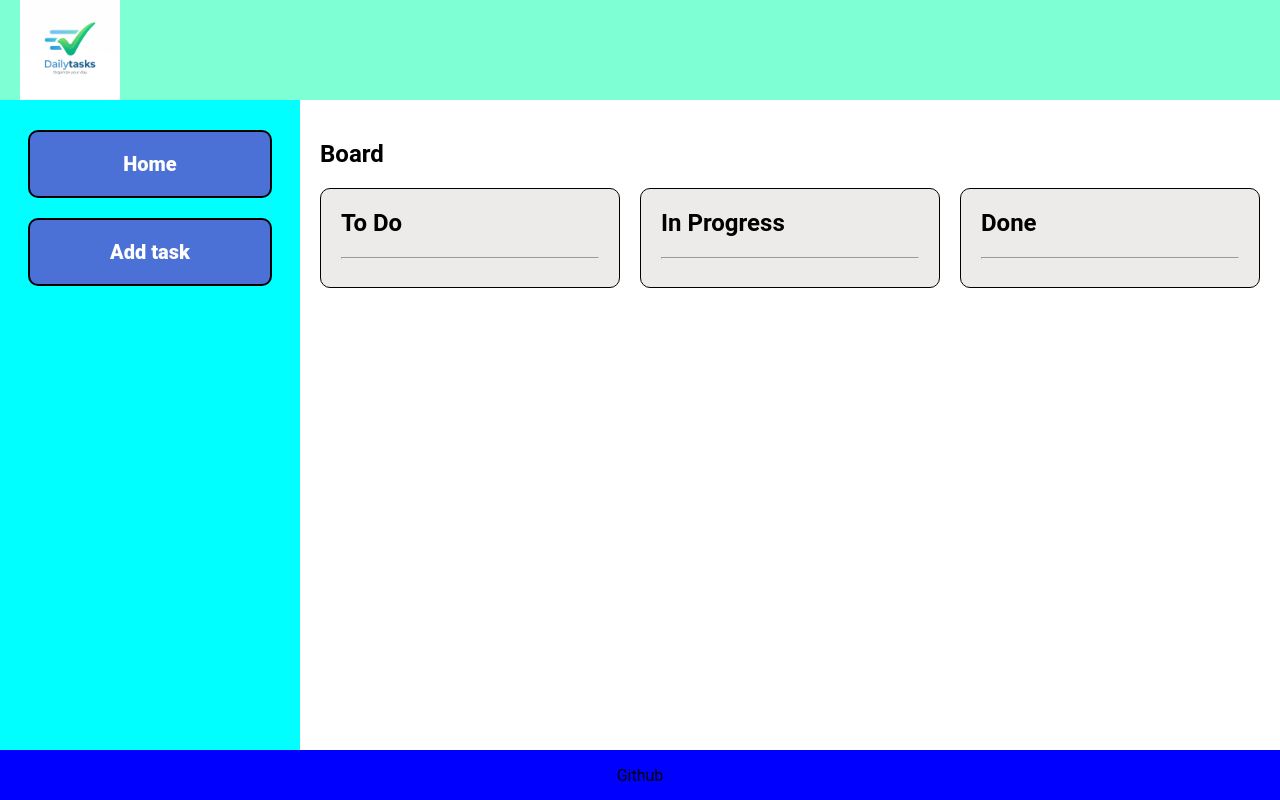
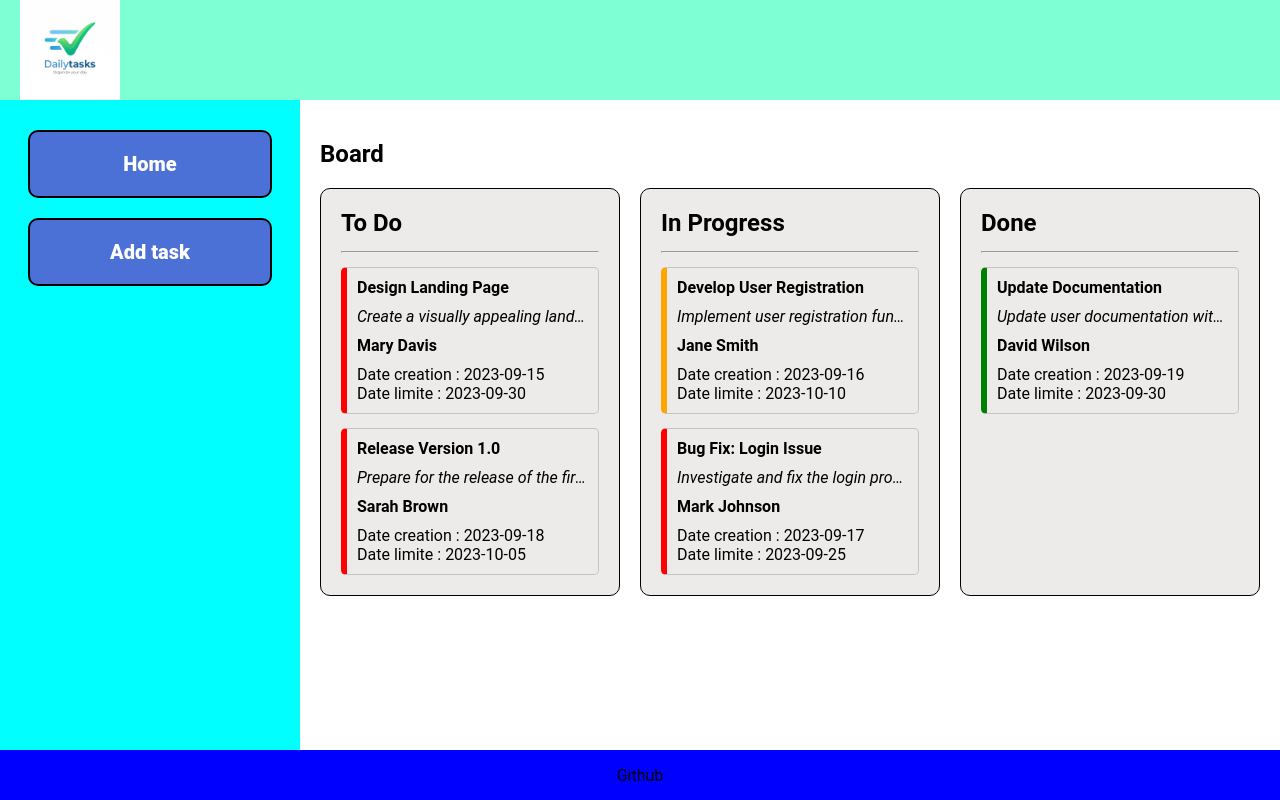
Before and after one commit to GuillaumePeixoto/mini-projet-kanban, a React (Vite) app: page / in a window 1280 px wide. Built offline with nearby package versions, Linux system fonts and the light colour scheme.

Commit message:
Adding Delete button

```diff
--- a/src/App.jsx
+++ b/src/App.jsx
@@ -10,13 +10,17 @@ function App() {
 
   const [tasksData, setTasksData] = useState(taskData);
 
+  const deleteTask = (idElement) => {
+    setTasksData(tasksData.filter((task) => task.id !== idElement))
+  }
+
   return (
     <>
       <Header></Header>
       <main>
           <SideBar></SideBar>
           <div className='content'>
-              <Board tasks={tasksData} />
+              <Board tasks={tasksData} onDelete={deleteTask} />
           </div>
       </main>
       <Footer/>
--- a/src/components/BoardList.jsx
+++ b/src/components/BoardList.jsx
@@ -1,16 +1,16 @@
 import TaskCard from "./TaskCard";
 
 
-function BoardList({status, tasks}) {
-
-    console.log(tasks)
+function BoardList({status, tasks, onDelete}) {
 
     return(
         <div className="task-list-per-status">
             <h2>{status}</h2>
             <hr />
             {tasks.map((task) => {
-                <TaskCard taskDetails={task}></TaskCard>
+                return(
+                    <TaskCard key={"task-"+task.id} taskDetails={task} onDelete={onDelete}></TaskCard>
+                )
             })}
         </div>
     );
--- a/src/components/TaskCard.jsx
+++ b/src/components/TaskCard.jsx
@@ -1,4 +1,4 @@
-function TaskCard(taskDetails) {
+function TaskCard({taskDetails, onDelete}) {
   const colorByPriority = {
     High: "red",
     Medium: "orange",
@@ -6,26 +6,20 @@ function TaskCard(taskDetails) {
   };
 
   return (
-    <div className="tasks-list" style={{ borderLeft: colorByPriority[taskDetails.priority] }}>
-      <div>
-        <h4>Titre tache</h4>
-        <div className="person-in-charge">
-          {/* <img src="" /> */}
-          <div
-            style={{
-              border: "1px solid black",
-              borderRadius: "100%",
-              backgroundColor: "blue",
-              width: "40px",
-              height: "40px",
-            }}
-          ></div>
-          <p>Personne attribué</p>
+    <div className="tasks-list" style={{ borderLeft: `6px solid ${colorByPriority[taskDetails.priority]}` }}>
+        <h4>{taskDetails.title}</h4>
+        <div className="task-description-container">
+            <p className="task-description">{taskDetails.description}</p>
         </div>
-        <p>priority</p>
-        <p>Date début : </p>
-        <p>Date limite : </p>
-      </div>
+        <p><strong>{taskDetails.assignee}</strong></p>
+        <div style={{display: 'flex', justifyContent: 'space-between'}}>
+            <div>
+                <p>Date creation : {taskDetails.createdDate}</p>
+                <p>Date limite : {taskDetails.dueDate}</p>
+            </div>
+            <button className="delete-task" onClick={() => onDelete(taskDetails.id)} style={{ borderRadius: '100%', border: '1px solid grey' }}>🗑️</button>
+        </div>
+
     </div>
   );
 }
--- a/src/index.css
+++ b/src/index.css
@@ -80,29 +80,44 @@ main{
   border: 1px solid black;
   border-radius: 10px;
   padding: 20px;
+  display: flex;
+  flex-direction: column;
+  row-gap: 14px;
 }
 
-.task-list-per-status h2{
-  margin-top: 0px;
+.task-list-per-status h2, .task-list-per-status hr{
+  margin: 0px;
 }
 
 .tasks-list{
   border: 1px solid rgb(197, 196, 196);
   border-radius: 5px;
   padding: 10px;
+  display: flex;
+  flex-direction: column;
+  row-gap: 10px;
+  cursor: pointer;
 }
 
 .tasks-list h4{
   margin: 0px;
 }
 
-.tasks-list .person-in-charge{
-  display: flex;
-  flex-direction: row;
-  justify-content: start;
-  column-gap: 20px;
-  padding: 10px 0px;
-  align-items: center;
+.tasks-list p{
+  margin: 0px;
+}
+
+.task-description-container{
+  display: grid;
+  min-width: 0;
+}
+
+.task-description{
+  font-style: italic;
+  margin: 0px;
+  white-space: nowrap;
+  overflow: hidden;
+  text-overflow: ellipsis;
 }
 
 footer{
@@ -117,3 +132,22 @@ footer a{
   text-decoration: none;
   color: black;
 }
+
+.delete-task{
+  visibility: hidden;
+  cursor: pointer;
+  font-size: 16px;
+  transition:
+    box-shadow 0.2s ease,
+    transform 0.2s ease;
+}
+
+.delete-task:hover{
+  border-color: #4fb3ec !important;
+  box-shadow: 0 4px 12px rgba(0, 0, 0, 0.25);
+  transform: scale(1.05);
+}
+
+.tasks-list:hover button.delete-task{
+  visibility: initial;
+}
--- a/src/pages/Board.jsx
+++ b/src/pages/Board.jsx
@@ -1,16 +1,15 @@
 import BoardList from "../components/BoardList";
 
-function Board({tasks}) {
+function Board({tasks, onDelete}) {
   const statusType = ["To Do", "In Progress", "Done"];
-    console.log('test');
+
   return (
     <>
       <h2>Board</h2>
       <div className="tasks-manager">
         {statusType.map((element, i) => {
-            console.log(element);
             const dataPerStatus = tasks.filter((task) => task.status === element);
-            return (<BoardList key={i} status={element} tasks={dataPerStatus} />)
+            return (<BoardList key={i} status={element} tasks={dataPerStatus} onDelete={onDelete} />)
         })}
       </div>
     </>
```
